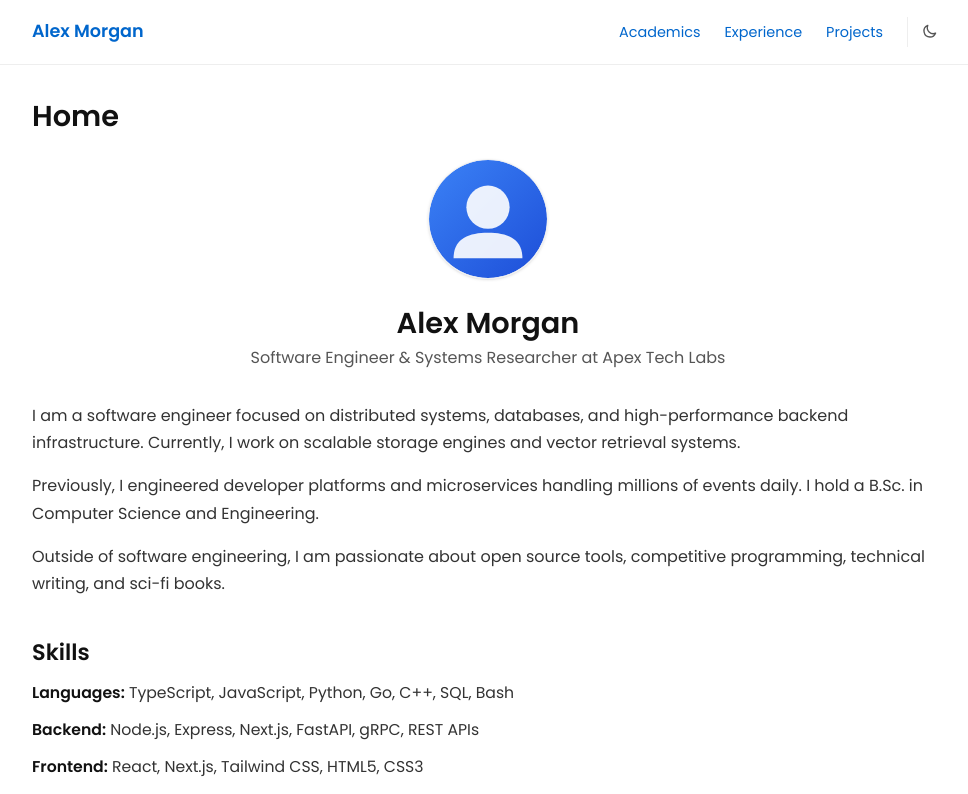
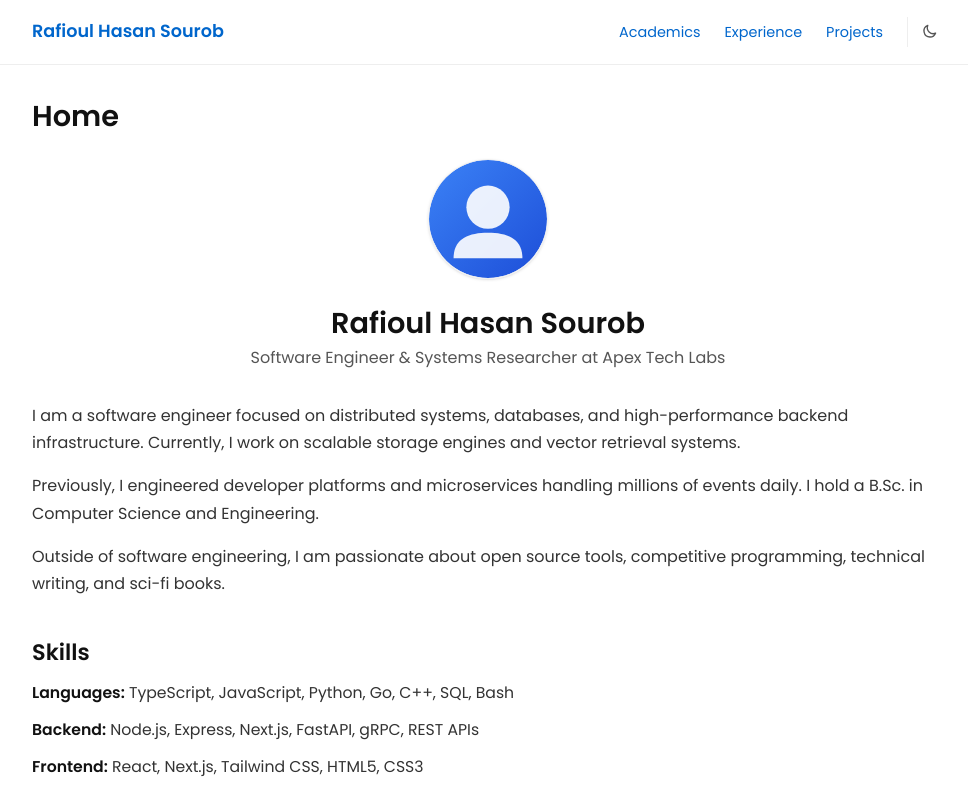
Before and after one commit to rafioul-hasan-58/portfolio-client, a Next.js app: page / in a window 1280 px wide. Shown: the top 794 px of the page, without its empty margins (152-1120 px from the left). Built offline with nearby package versions, Linux system fonts and the light colour scheme.

Commit message:
feat: my name updated

```diff
--- a/data/site.ts
+++ b/data/site.ts
@@ -2,8 +2,8 @@ import { SiteConfig } from "@/types";
 
 // TODO: replace with my info
 export const siteConfig: SiteConfig = {
-  name: "Alex Morgan",
-  handle: "alexmorgan",
+  name: "Rafioul Hasan Sourob",
+  handle: "rafioulhasan",
   title: "Software Engineer & Systems Researcher",
   company: "Apex Tech Labs",
   bio: [
@@ -15,8 +15,8 @@ export const siteConfig: SiteConfig = {
   location: "San Francisco, CA",
   email: "alex.morgan@example.com",
   metadata: {
-    title: "Alex Morgan | Software Engineer & Researcher",
-    description: "Personal portfolio of Alex Morgan – Software Engineer specializing in backend systems, distributed databases, and high-scale architecture.",
+    title: "Rafioul Hasan Sourob | Software Engineer & Researcher",
+    description: "Personal portfolio of Rafioul Hasan Sourob – Software Engineer specializing in backend systems, distributed databases, and high-scale architecture.",
     url: "https://example.com",
     ogImage: "/images/og-image.png",
     keywords: [
```
